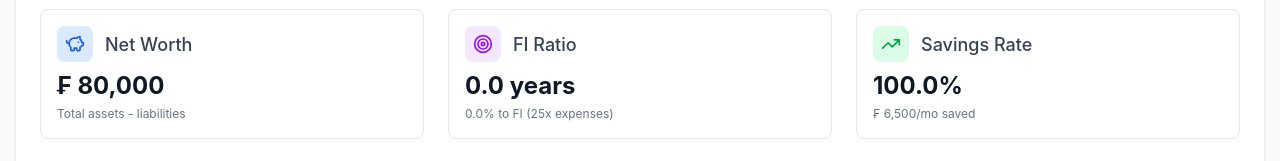
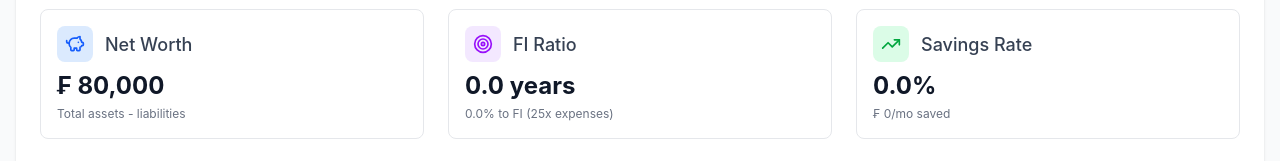
Before and after one commit to svot0894/expenses-tracker-app, a React (Vite) app: page / in a window 1280 px wide. Shown: the part 398-559 px from the top of the page. Built offline with nearby package versions, Linux system fonts and the light colour scheme; no server answers; the database is empty.

Commit message:
fetch incomes from supabase

```diff
--- a/src/app/App.tsx
+++ b/src/app/App.tsx
@@ -19,6 +19,7 @@ import { IncomeCashManager } from './components/tabs/incomes/IncomeCashManager';
 import { supabase, type Expenses, type ExpenseInsert, type ExpenseUpdate } from '../lib/supabase';
 import { type Categories } from '../lib/supabase';
 import { type Investments, type InvestmentInsert } from '../lib/supabase';
+import { type Incomes, type IncomeInsert } from '../lib/supabase';
 
 function App() {
   const [activeTab, setActiveTab] = useState<'overview' | 'expenses' | 'investments' | 'income' | 'settings'>('overview');
@@ -30,24 +31,7 @@ function App() {
   const [categories, setCategories] = useState<Categories[]>([]);
   const [expenses, setExpenses] = useState<Expenses[]>([]);
   const [investments, setInvestments] = useState<Investments[]>([]);
-
-  const [incomes, setIncomes] = useState<Income[]>([
-    {
-      id: '1',
-      source: 'Salary',
-      amount: 5000,
-      frequency: 'monthly',
-      date: '2026-02-01'
-    },
-    {
-      id: '2',
-      source: 'Freelance',
-      amount: 1500,
-      frequency: 'monthly',
-      date: '2026-02-01'
-    }
-  ]);
-
+  const [incomes, setIncomes] = useState<Incomes[]>([]);
   const [liquidCash, setLiquidCash] = useState(80000); // Emergency fund
 
   // Fetch data from Supabase on mount
@@ -80,6 +64,16 @@ function App() {
 
       if (!investmentsError && investmentsData) {
         setInvestments(investmentsData);
+      };
+
+      // Fetch incomes
+      const { data: incomesData, error: incomesError } = await supabase
+        .from('incomes')
+        .select('*')
+        .order('date', { ascending: false });
+
+      if (!incomesError && incomesData) {
+        setIncomes(incomesData);
       }
     };
 
@@ -219,12 +213,21 @@ function App() {
   };
 
   // Handlers for income
-  const handleAddIncome = (income: Omit<Income, 'id'>) => {
-    const newIncome = {
-      ...income,
-      id: Date.now().toString()
+  const handleAddIncome = async (income: Omit<Incomes, 'id'>) => {
+    const insertData : IncomeInsert = {
+      ...income
     };
-    setIncomes([newIncome, ...incomes]);
+    const { data, error } = await supabase
+      .from('incomes')
+      .insert(insertData)
+      .select()
+      .single();
+
+    if (error) {
+      console.error('Error adding income:', error);
+      return;
+    }
+    setIncomes([data, ...incomes]);
   };
 
   const handleDeleteIncome = (id: string) => {
@@ -276,7 +279,6 @@ function App() {
   const monthlyIncome = incomes.reduce((sum, i) => {
     return sum + (i.frequency === 'monthly' ? i.amount : i.amount / 12);
   }, 0);
-  const annualIncome = monthlyIncome * 12;
   const annualExpenses = totalExpenses * 12;
   const monthlySavings = monthlyIncome - totalExpenses;
   const netWorth = totalInvestments + liquidCash - 0; // Assuming no debt for now
```
